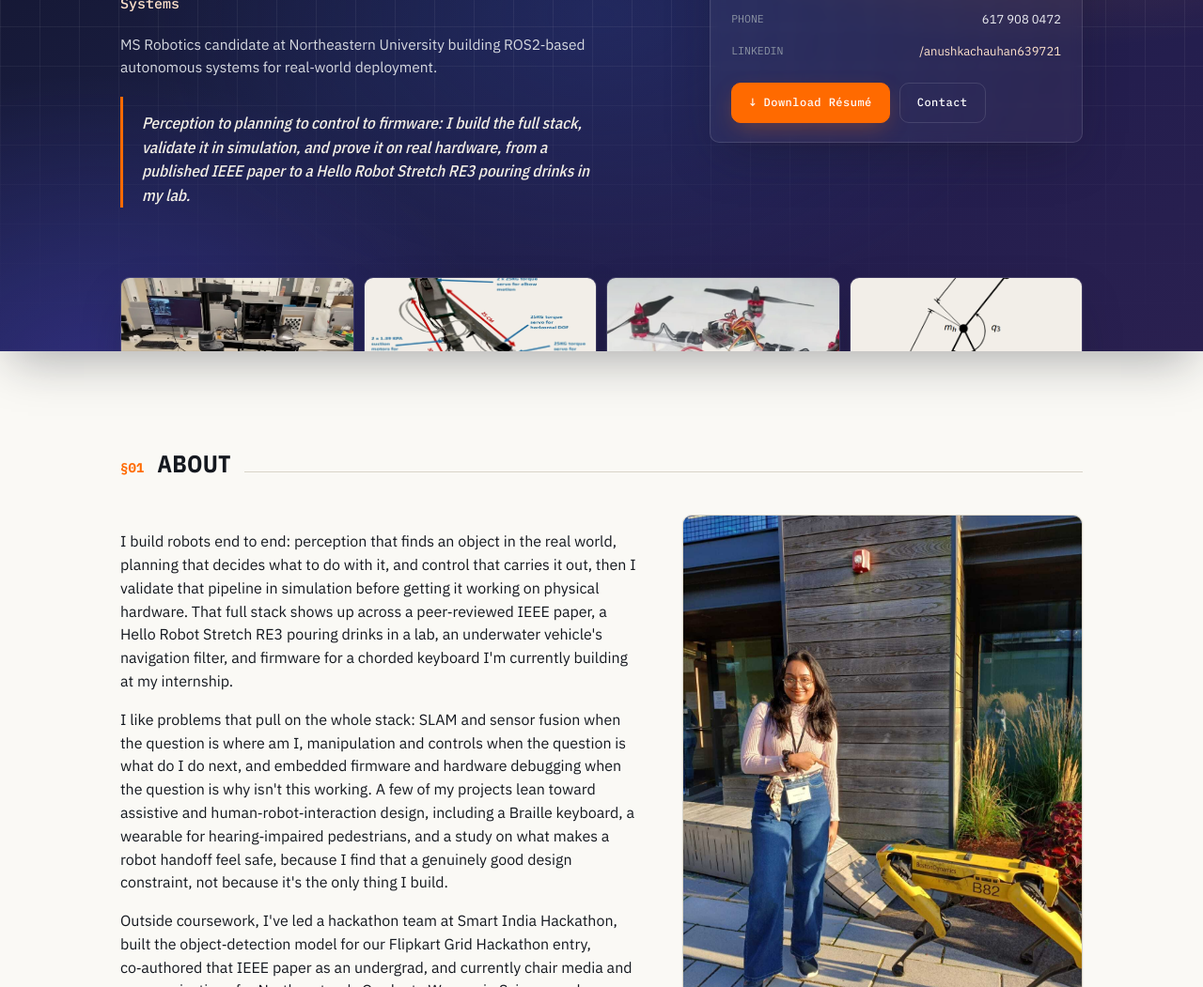
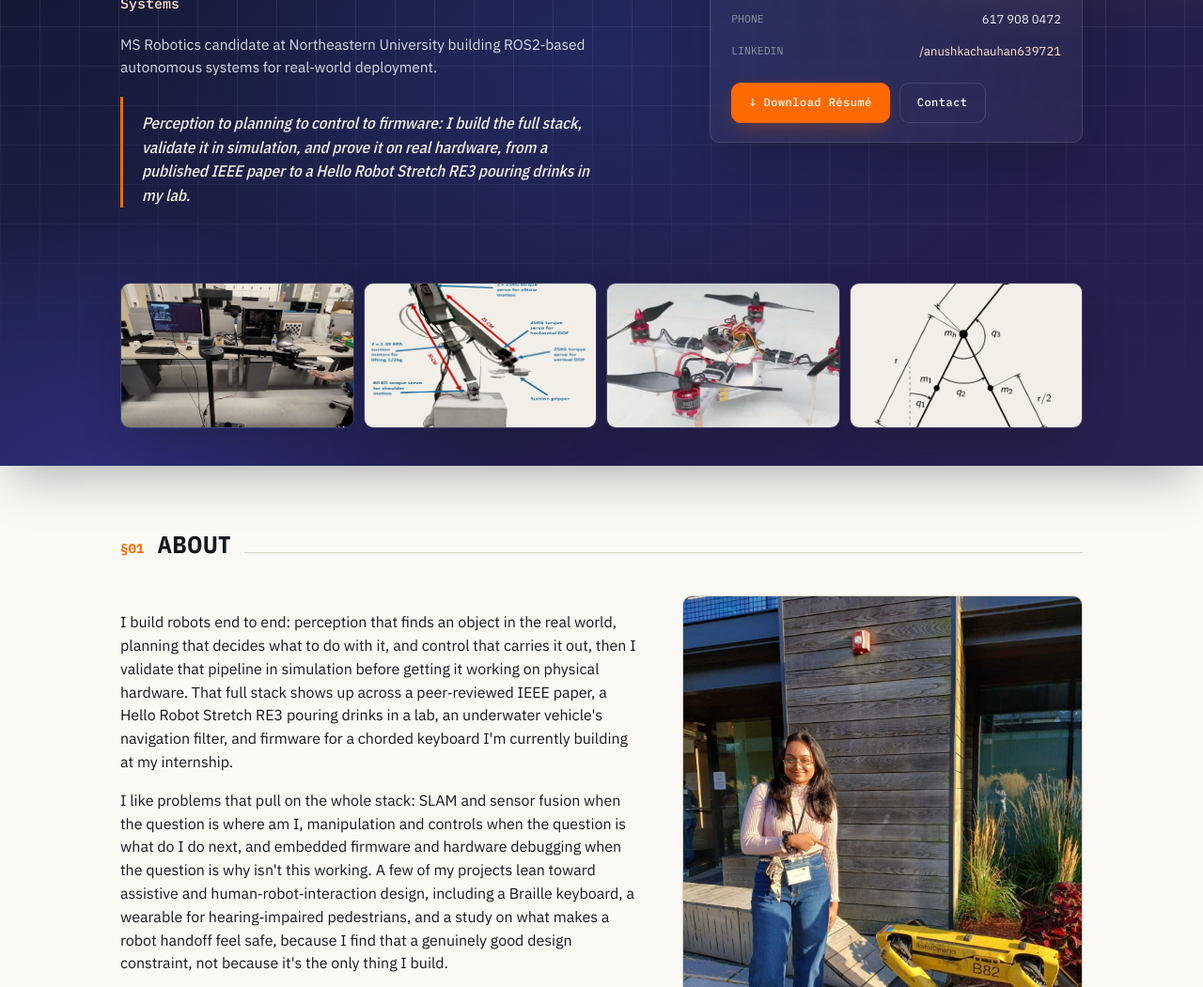
Before and after one commit to anushka-chauhan/anushka-chauhan.github.io, a plain HTML site: page index.html in a window 1280 px wide. Shown: the part 224-1275 px from the top of the page at 94% size. Drawn offline with nearby package versions, Linux system fonts and the light colour scheme.

Commit message:
Update index.html

```diff
--- a/index.html
+++ b/index.html
@@ -93,6 +93,7 @@
       linear-gradient(150deg, #12142B 0%, #1B1F45 40%, #241E4E 75%, #2A2050 100%);
     color:var(--paper);
     padding-top:22px;
+    padding-bottom:40px;
     overflow:hidden;
     box-shadow:var(--shadow-lg);
   }
@@ -203,8 +204,7 @@
 
   .filmstrip{
     display:grid; grid-template-columns:repeat(4,1fr); gap:10px;
-    margin-bottom:-46px; position:relative; z-index:3;
-    transform:translateY(30px);
+    margin-top:36px; position:relative; z-index:3;
   }
   @media (max-width:750px){ .filmstrip{ grid-template-columns:repeat(2,1fr); } }
   .film-frame{
@@ -606,7 +606,7 @@
 <main>
 
   <!-- 01 ABOUT -->
-  <section id="about" style="padding-top:100px;">
+  <section id="about">
     <div class="wrap">
       <div class="sec-head reveal">
         <span class="sec-num">§01</span>
```
